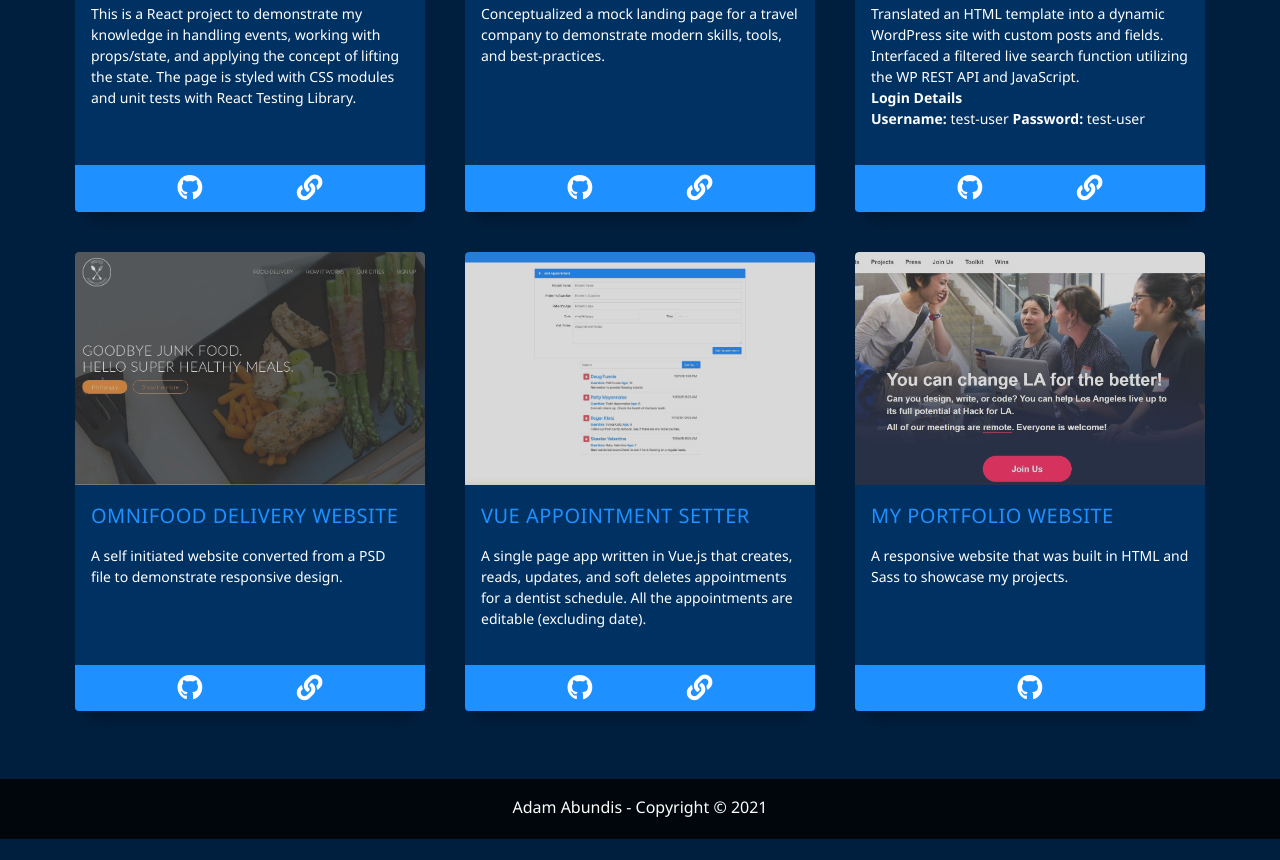
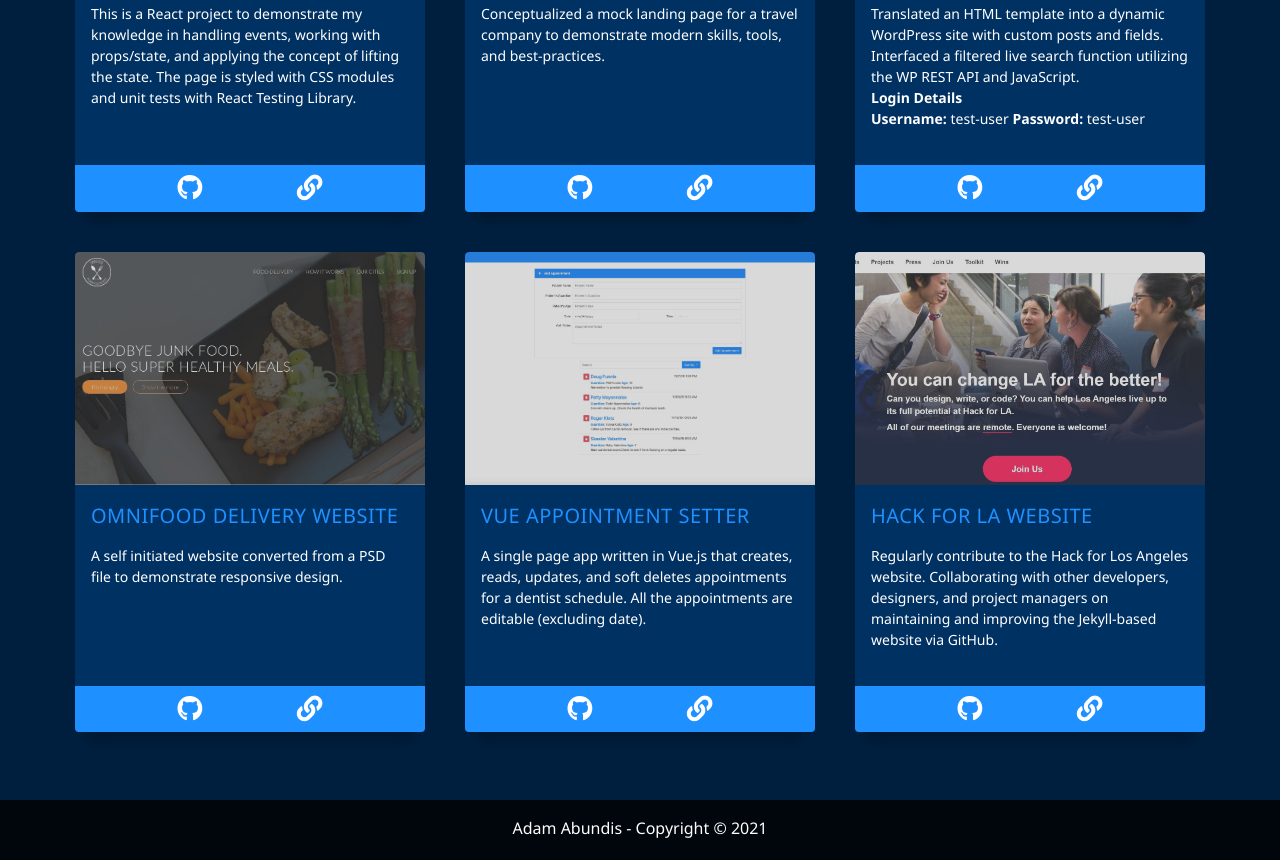
Before and after one commit to abuna1985/dev-portfolio, a website: page dist/projects.html in a window 1280 px wide. Shown: the part 649-1509 px from the top of the page. Before the commit the page ends 1488 px from the top, so only its background shows below. Drawn offline with Linux system fonts and the light colour scheme.

Commit message:
Update project 6 card links to Hack for LA

```diff
--- a/dist/projects.html
+++ b/dist/projects.html
@@ -273,32 +273,39 @@
             </li>
             <li class="cards__item">
               <div class="card">
-                <a target="_blank" href="https://github.com/abuna1985/dev-portfolio" title="Adam Abundis Portfolio Site">
+                <a target="_blank" href="https://hackforla.org" title="Hack for LA Website">
                   <div class="card__image card__image--project-6">
-                    <span role="img" aria-label="Adam Abundis Portfolio"></span>
+                    <span role="img" aria-label="Hack for LA Website hero"></span>
                   </div>
                 </a>
                 <div class="card__content">
                   <a
                     class="card__link"
                     target="_blank"
-                    href="https://github.com/abuna1985/dev-portfolio"
-                    title="Adam Abundis Portfolio Site"
-                    ><h4 class="card__title">My Portfolio Website</h4></a
+                    href="https://hackforla.org"
+                    title="Hack for LA Website"
+                    ><h4 class="card__title">Hack for LA Website</h4></a
                   >
                   <p class="card__text">
-                    A responsive website that was built in HTML and Sass to
-                    showcase my projects.
+                    Regularly contribute to the Hack for Los Angeles website. Collaborating with other developers, designers, and project managers on maintaining and improving the Jekyll-based website via GitHub.
                   </p>
                 </div>
                 <div class="card__button">
                   <a
                     class="card__icon"
                     target="_blank"
-                    href="https://github.com/abuna1985/dev-portfolio"
-                    title="GitHub Repo"
+                    href="https://github.com/hackforla/website/issues?q=mentions%3Aabuna1985+is%3Aopen"
+                    title="Hack for LA Contributions"
                   >
                     <i class="fab fa-github"></i>
+                  </a>
+                  <a
+                    class="card__icon"
+                    target="_blank"
+                    href="https://hackforla.org"
+                    title="Hack for LA website"
+                  >
+                    <i class="fas fa-link"></i>
                   </a>
                 </div>
               </div>
```
